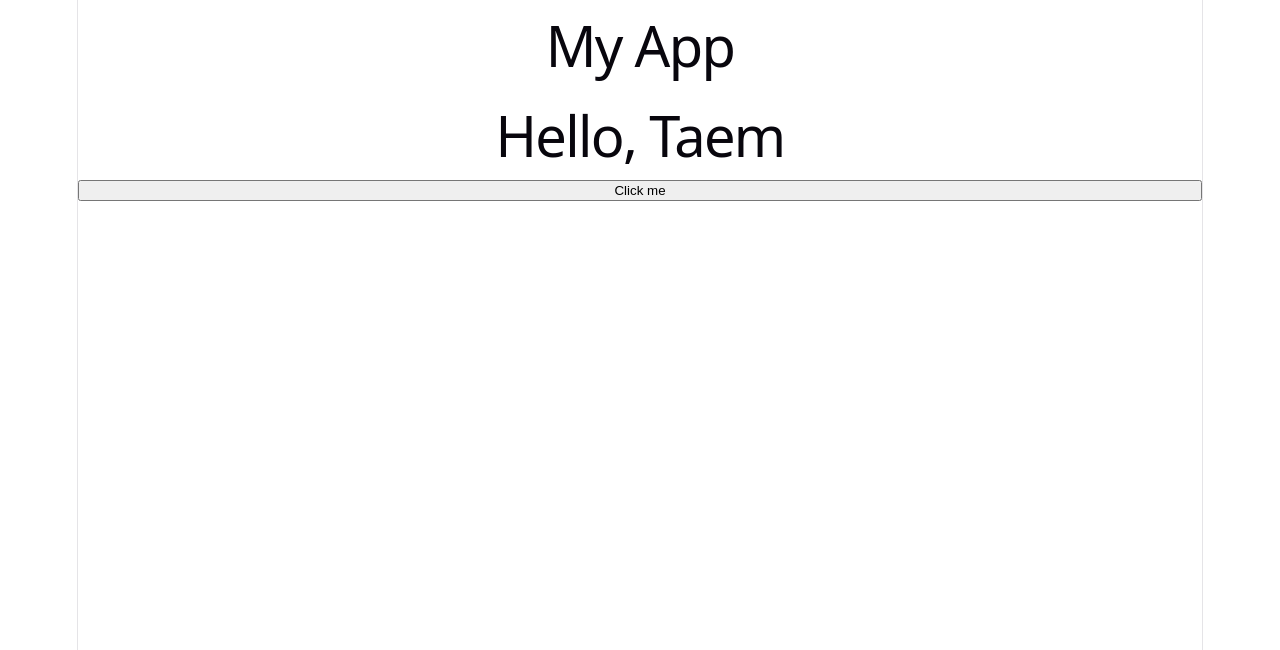
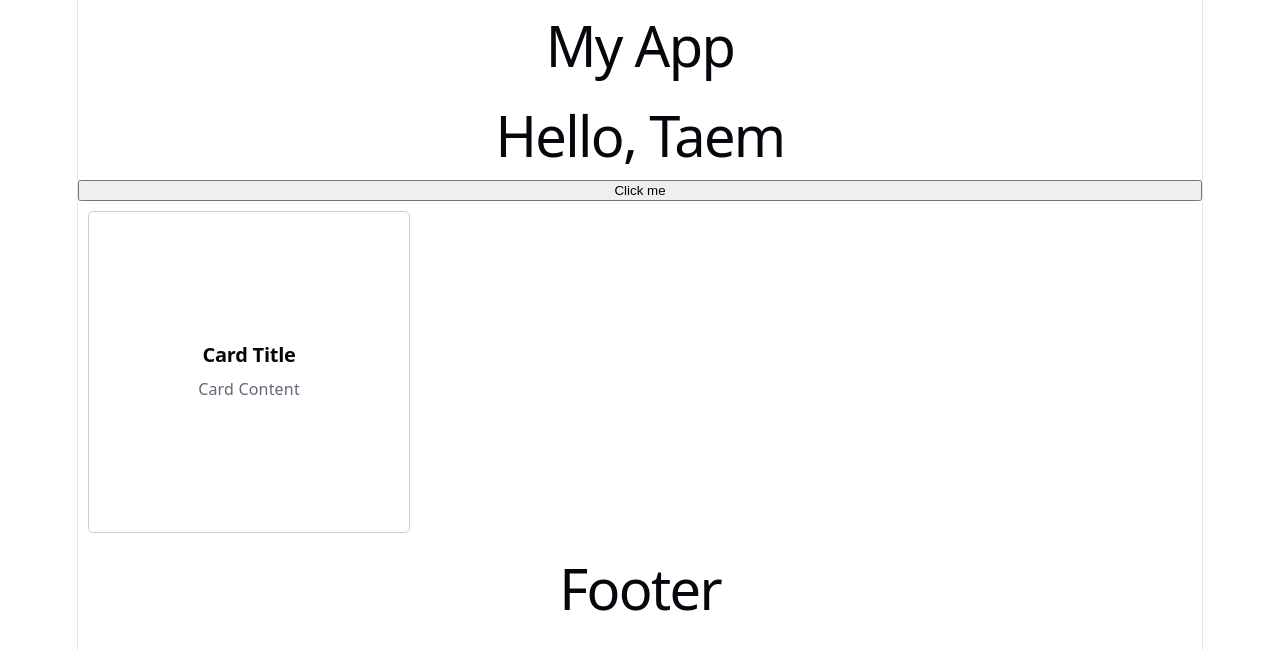
Before and after one commit to GoodPineApple/oz-react, a React (Vite) app: page / in a window 1280 px wide. Shown: the top 650 px of the page. Built offline with nearby package versions, Linux system fonts and the light colour scheme.

Commit message:
main page

```diff
--- a/src/App.jsx
+++ b/src/App.jsx
@@ -1,25 +1,14 @@
 import "./App.css";
 import Header from "./layout/Header";
-
-const Greeting = () => {
-  const name = "Taem";
-  return (
-    <div>
-      <h1>Hello, {name}</h1>
-    </div>
-  );
-};
-
-const Button = () => {
-  return <button>Click me</button>;
-};
+import Footer from "./layout/Footer";
+import MainPage from "./main/MainPage";
 
 function App() {
   return (
     <>
       <Header />
-      <Greeting />
-      <Button />
+      <MainPage />
+      <Footer />
     </>
   );
 }
--- /dev/null
+++ b/src/common/Card.css
@@ -0,0 +1,23 @@
+.card {
+  border: 1px solid #ccc;
+  border-radius: 5px;
+  padding: 10px;
+  margin: 10px;
+  width: 300px;
+  height: 300px;
+  display: flex;
+  flex-direction: column;
+  justify-content: center;
+  align-items: center;
+}
+
+.card h2 {
+  font-size: 20px;
+  font-weight: bold;
+  margin-bottom: 10px;
+}
+
+.card p {
+  font-size: 16px;
+  line-height: 1.5;
+}
--- /dev/null
+++ b/src/common/Card.jsx
@@ -0,0 +1,12 @@
+import "./Card.css";
+
+const Card = () => {
+  return (
+    <div className="card">
+      <h2>Card Title</h2>
+      <p>Card Content</p>
+    </div>
+  );
+};
+
+export default Card;
--- a/src/layout/Footer.jsx
+++ b/src/layout/Footer.jsx
@@ -0,0 +1,5 @@
+const Footer = () => {
+  return <h1>Footer</h1>;
+};
+
+export default Footer;
--- /dev/null
+++ b/src/main/MainPage.jsx
@@ -0,0 +1,26 @@
+import Card from "../common/Card";
+
+const Greeting = () => {
+  const name = "Taem";
+  return (
+    <div>
+      <h1>Hello, {name}</h1>
+    </div>
+  );
+};
+
+const Button = () => {
+  return <button>Click me</button>;
+};
+
+const MainPage = () => {
+  return (
+    <>
+      <Greeting />
+      <Button />
+      <Card />
+    </>
+  );
+};
+
+export default MainPage;
```
